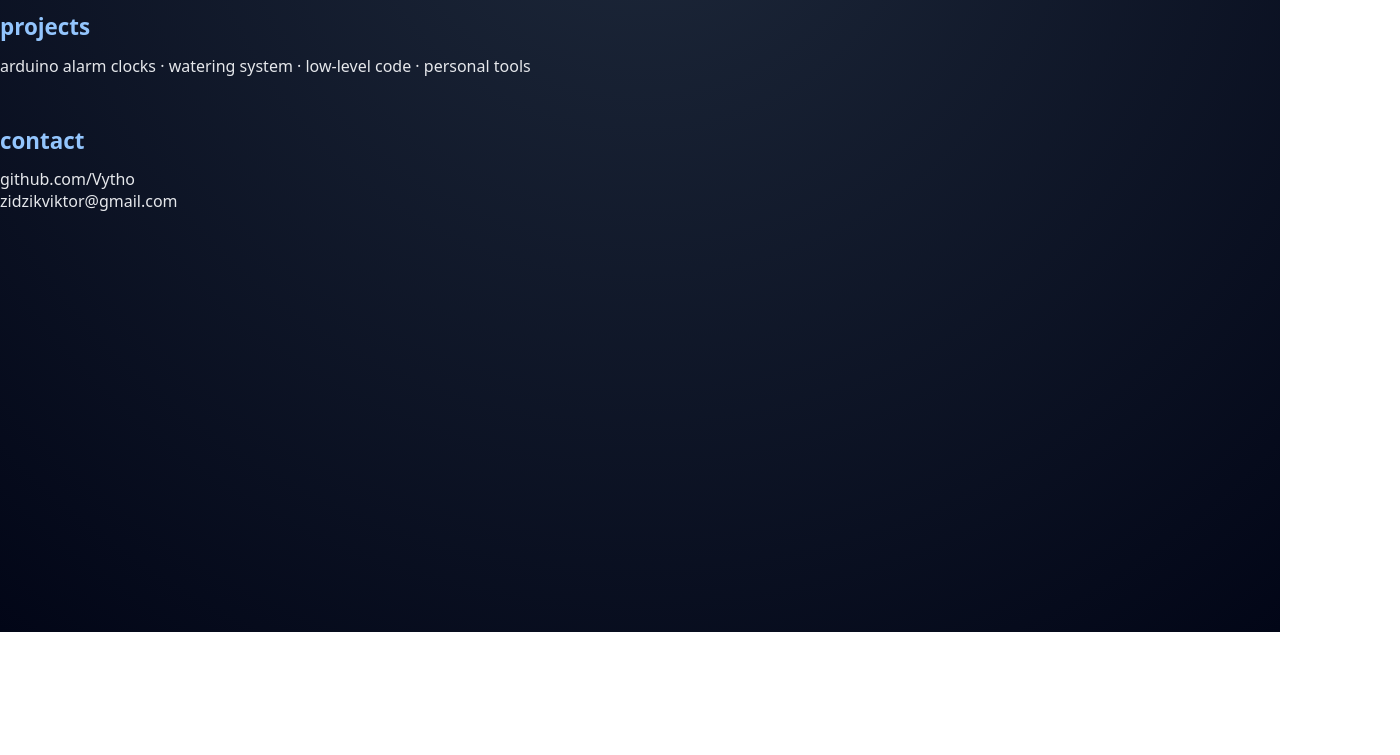
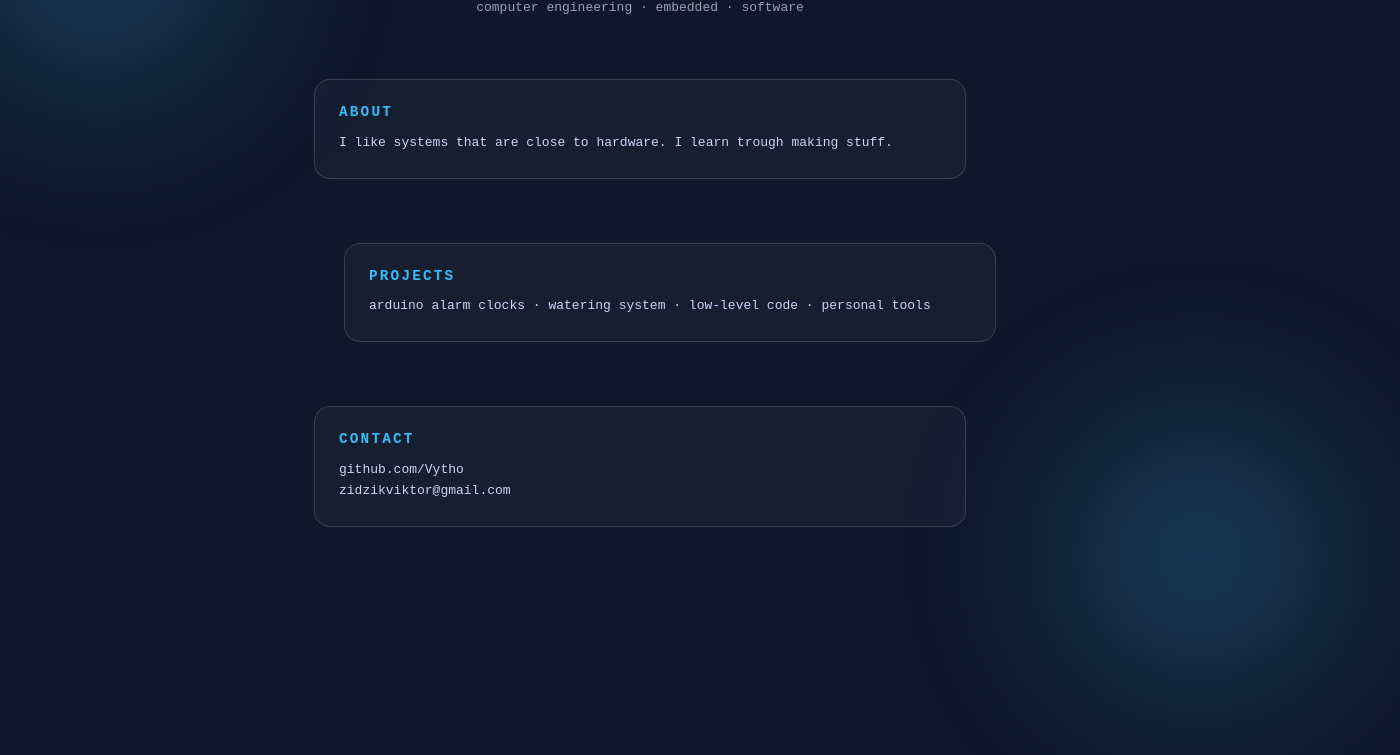
Before and after one commit to Vytho/personal_page, a plain HTML site: page index.html in a window 1280 px wide. Shown: the part 168-923 px from the top of the page, 1400 px wide, since content can reach past the window. Before the commit the page ends 800 px from the top, so only its background shows below. Drawn offline with Linux system fonts and the light colour scheme.

Commit message:
Update style.css

```diff
--- a/style.css
+++ b/style.css
@@ -5,97 +5,83 @@
 }
 
 body {
-  font-family: system-ui, sans-serif;
-  background: radial-gradient(circle at top, #1e293b, #020617);
+  font-family: monospace;
+  background: #0f172a;
   color: #e5e7eb;
   min-height: 100vh;
+  overflow-x: hidden;
 }
 
-/* Layout */
-.page {
-  display: flex;
-  max-width: 1100px;
-  margin: 4rem auto;
-  backdrop-filter: blur(20px);
-  background: rgba(255,255,255,0.05);
-  border-radius: 20px;
-  overflow: hidden;
-  box-shadow: 0 30px 60px rgba(0,0,0,0.4);
+/* Floating blobs (unusual but subtle) */
+.blob {
+  position: absolute;
+  width: 400px;
+  height: 400px;
+  background: radial-gradient(circle, #38bdf8, transparent 70%);
+  filter: blur(80px);
+  opacity: 0.35;
+  animation: float 12s infinite alternate ease-in-out;
 }
 
-/* Sidebar */
-.sidebar {
-  width: 280px;
-  padding: 2.5rem;
-  background: linear-gradient(180deg, #4f46e5, #06b6d4);
-  color: white;
+.blob1 {
+  top: -100px;
+  left: -100px;
 }
 
-.sidebar h1 {
-  font-size: 2.4rem;
-  line-height: 1.1;
+.blob2 {
+  bottom: -120px;
+  right: -120px;
+  animation-delay: 3s;
 }
 
-.tagline {
-  margin: 1rem 0 2rem;
-  opacity: 0.9;
+@keyframes float {
+  from { transform: translateY(0); }
+  to   { transform: translateY(60px); }
 }
 
-nav a {
-  display: block;
-  color: white;
-  text-decoration: none;
-  margin-bottom: 0.8rem;
-  font-weight: 500;
-  opacity: 0.85;
+/* Centered content */
+.wrapper {
+  max-width: 700px;
+  margin: 0 auto;
+  padding: 6rem 1.5rem;
+  text-align: center;
 }
 
-nav a:hover {
-  opacity: 1;
-  transform: translateX(4px);
+/* Name */
+.name {
+  font-size: 3.5rem;
+  letter-spacing: 0.1em;
 }
 
-/* Content */
-.content {
-  flex: 1;
-  padding: 3rem;
+.subtitle {
+  margin-top: 0.5rem;
+  color: #94a3b8;
+  text-transform: lowercase;
 }
 
-section {
-  margin-bottom: 3rem;
+/* Blocks */
+.block {
+  margin-top: 4rem;
+  padding: 1.5rem;
+  border: 1px solid rgba(255,255,255,0.15);
+  border-radius: 16px;
+  background: rgba(255,255,255,0.03);
+  text-align: left;
 }
 
-h2 {
-  margin-bottom: 0.8rem;
-  font-size: 1.4rem;
-  color: #93c5fd;
+.block.alt {
+  transform: translateX(30px);
 }
 
-p {
-  max-width: 600px;
+.block h2 {
+  font-size: 0.9rem;
+  text-transform: uppercase;
+  letter-spacing: 0.15em;
+  margin-bottom: 0.8rem;
+  color: #38bdf8;
 }
 
-/* Cards */
-.cards {
-  display: grid;
-  grid-template-columns: repeat(auto-fit, minmax(180px, 1fr));
-  gap: 1rem;
+.block p {
+  line-height: 1.6;
+  color: #cbd5f5;
 }
-
-.card {
-  padding: 1.2rem;
-  background: rgba(255,255,255,0.08);
-  border-radius: 14px;
-  backdrop-filter: blur(10px);
-  transition: transform 0.2s ease, background 0.2s ease;
-}
-
-.card:hover {
-  transform: translateY(-5px);
-  background: rgba(255,255,255,0.15);
-}
-
-/* Links */
-a {
-  color: #7dd3fc;
-}
```
